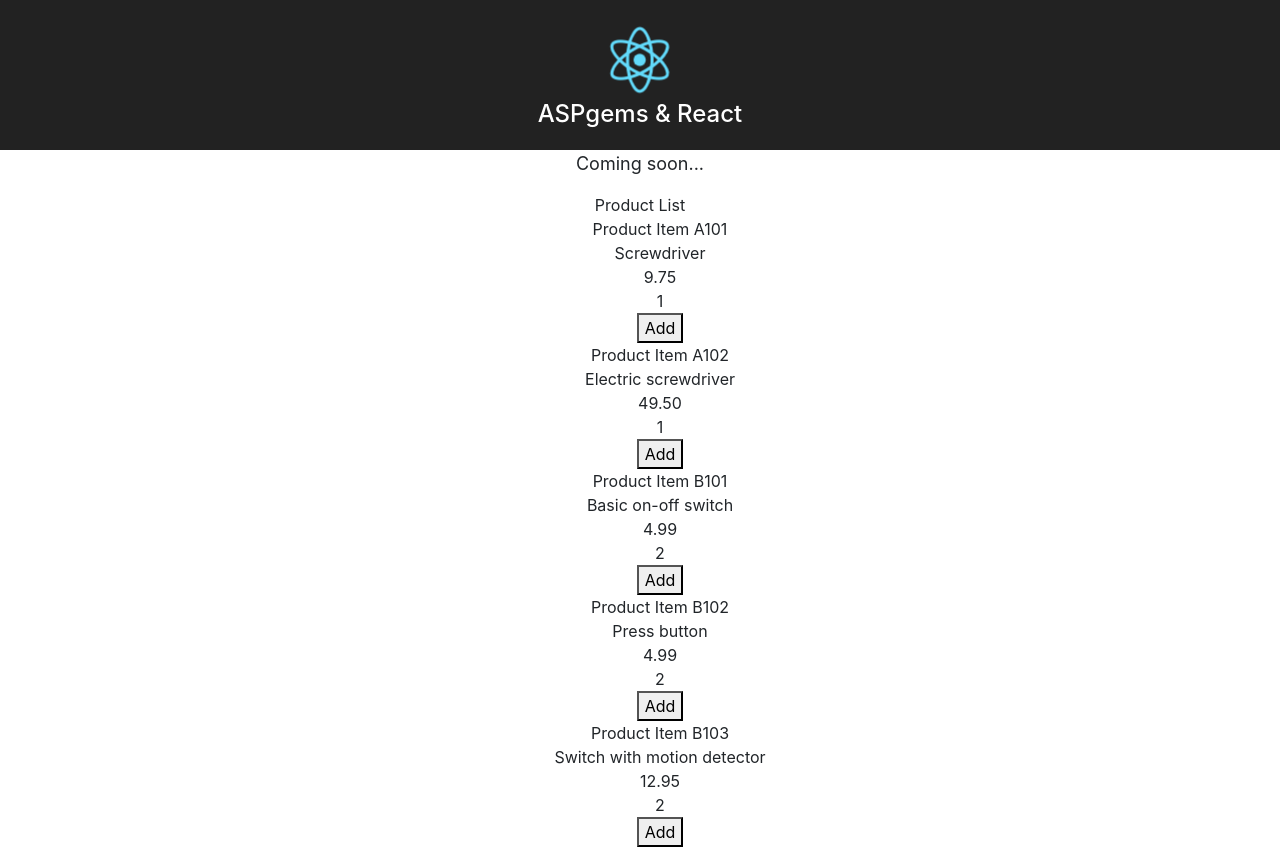
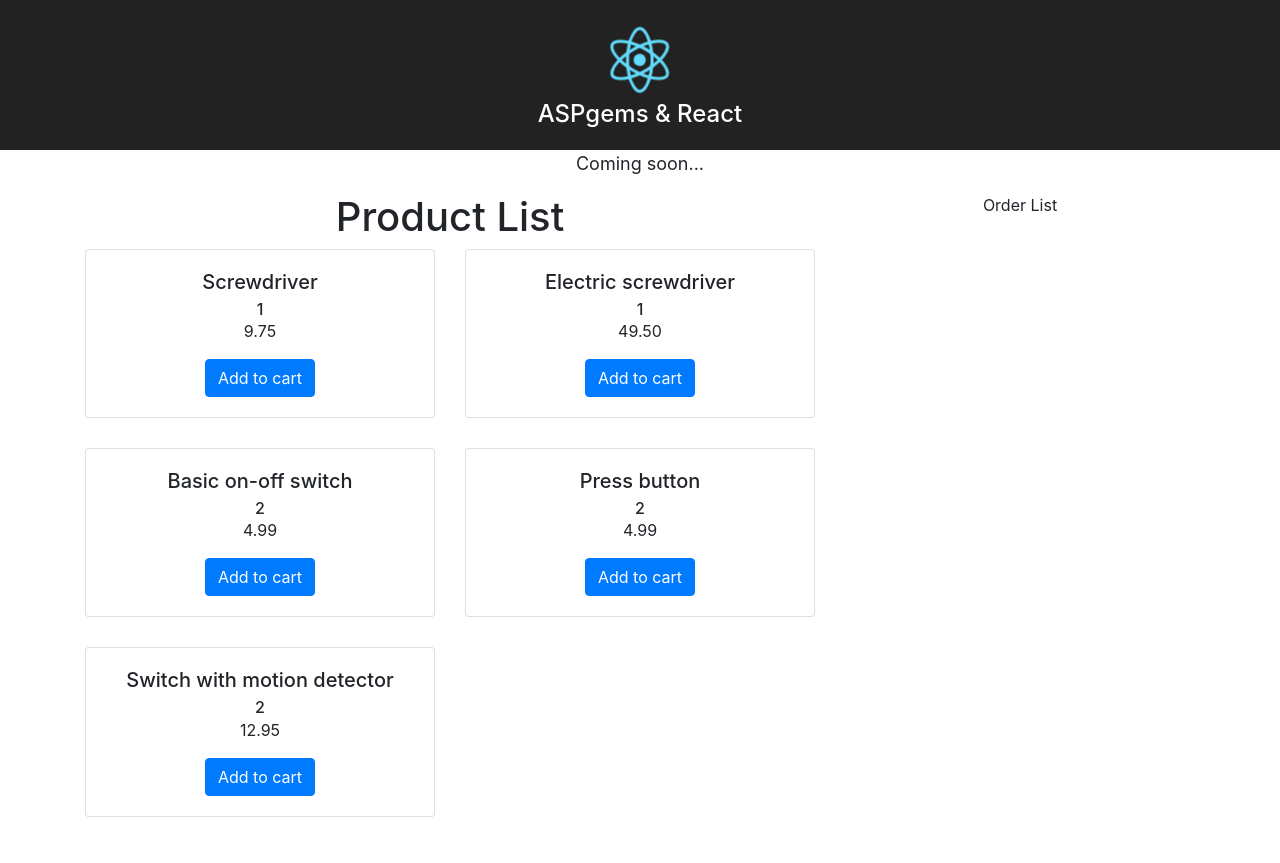
Before and after one commit to aspgems/react-ordering, a React (Create React App) app: page / in a window 1280 px wide. Built offline with nearby package versions, Linux system fonts and the light colour scheme.

Commit message:
First component design (#2)
* add bootstrap styles

```diff
--- a/src/App.js
+++ b/src/App.js
@@ -1,4 +1,5 @@
 import React, { Component } from 'react';
+import { Container, Row, Col } from 'reactstrap';
 import logo from './logo.svg';
 import './App.css';
 import ProductList from './components/ProductList';
@@ -12,7 +13,16 @@
           <h1 className="App-title">ASPgems &amp; React</h1>
         </header>
         <p className="App-intro">Coming soon...</p>
-        <ProductList />
+        <Container>
+          <Row>
+            <Col sm="12" md="8">
+              <ProductList />
+            </Col>
+            <Col sm="12" md="4">
+              Order List
+            </Col>
+          </Row>
+        </Container>
       </div>
     );
   }
--- a/src/components/ProductItem.js
+++ b/src/components/ProductItem.js
@@ -1,12 +1,25 @@
 import React, { Component } from 'react';
-import Product from './Product';
+import {
+  Card,
+  CardText,
+  CardBody,
+  CardTitle,
+  CardSubtitle,
+  Button
+} from 'reactstrap';
 
 class ProductItem extends Component {
   render() {
     return (
-      <div>
-        <Product product={this.props.product} />
-        <button>Add</button>
+      <div className="col-sm-12 col-md-6">
+        <Card>
+          <CardBody>
+            <CardTitle>{this.props.product.description}</CardTitle>
+            <CardSubtitle>{this.props.product.category}</CardSubtitle>
+            <CardText>{this.props.product.price}</CardText>
+            <Button color="primary">Add to cart</Button>
+          </CardBody>
+        </Card>
       </div>
     );
   }
--- a/src/components/ProductList.js
+++ b/src/components/ProductList.js
@@ -43,12 +43,13 @@
   render() {
     return (
       <div>
-        Product List
-        <ul>
+        <h1>Product List</h1>
+
+        <div className="row">
           {this.state.products.map(p => {
             return <ProductItem key={p.id} product={p} />;
           })}
-        </ul>
+        </div>
       </div>
     );
   }
--- a/src/index.css
+++ b/src/index.css
@@ -3,3 +3,6 @@
   padding: 0;
   font-family: sans-serif;
 }
+.card {
+  margin-bottom: 30px;
+}
```
Also changed, not shown: 1 other file (tests, documents, lock files or other folders).
